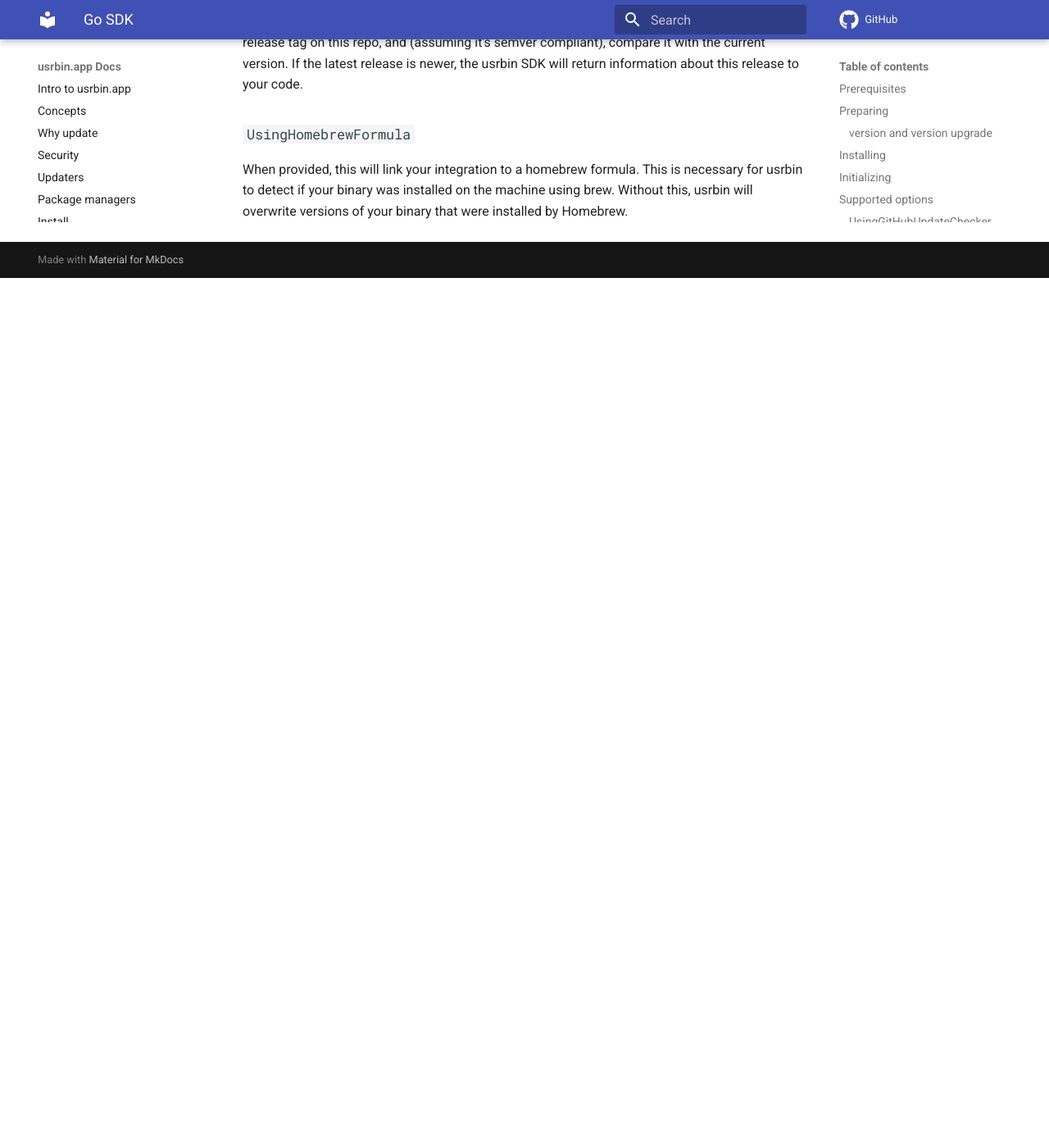
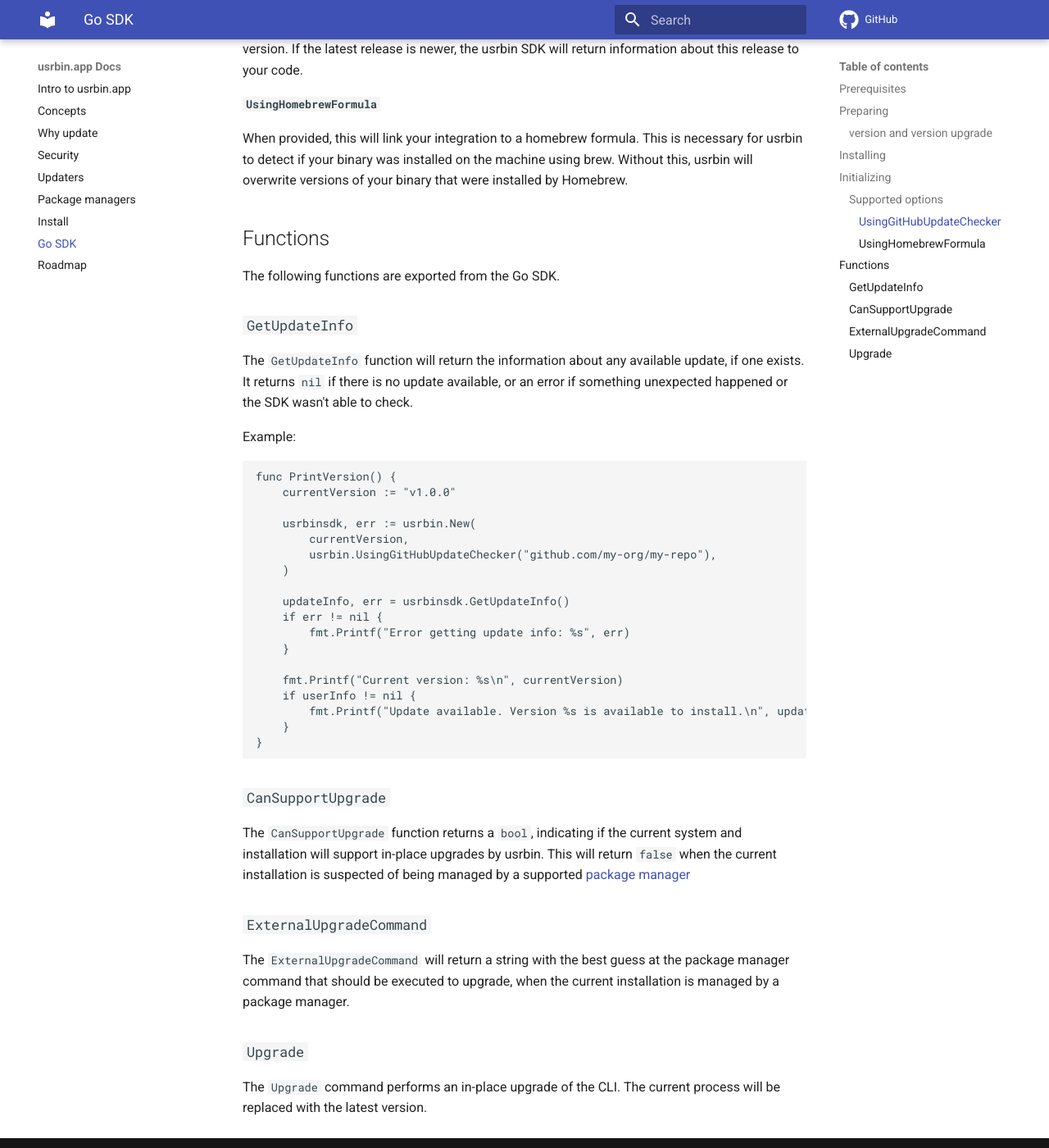
Before and after one commit to usrbinapp/usrbin-docs, an MkDocs documentation site: the page built from docs/sdks/go.md, in a window 1280 px wide and 1400 px high, scrolled down 1326 px. Shown: the whole window at 82% size. Built offline with MkDocs 1.6.1 and Material for MkDocs 9.7.7, drawn with Linux system fonts in a browser that asks for light colours; comment, search, counter and statistics services are not loaded; old or Windows-style settings are respelled for this version of MkDocs; before the commit the page ends 1665 px from its top, so only the background shows below that.

Commit message:
more go sdk docs

````diff
--- a/docs/sdks/go.md
+++ b/docs/sdks/go.md
@@ -43,12 +43,58 @@ usrbinsdk, err := usrbin.New(
 )
 ```
 
-## Supported options
+### Supported options
 
-### `UsingGitHubUpdateChecker`
+#### `UsingGitHubUpdateChecker`
 
 When provided, this will be the source used for checking for updates. Usrbin will query the latest release tag on this repo, and (assuming it's semver compliant), compare it with the current version. If the latest release is newer, the usrbin SDK will return information about this release to your code.
 
-### `UsingHomebrewFormula`
+#### `UsingHomebrewFormula`
 
 When provided, this will link your integration to a homebrew formula. This is necessary for usrbin to detect if your binary was installed on the machine using brew. Without this, usrbin will overwrite versions of your binary that were installed by Homebrew.
+
+## Functions
+
+The following functions are exported from the Go SDK.
+
+### `GetUpdateInfo`
+
+The `GetUpdateInfo` function will return the information about any available update, if one exists. It returns `nil` if there is no update available, or an error if something unexpected happened or the SDK wasn't able to check.
+
+Example:
+
+```
+func PrintVersion() {
+    currentVersion := "v1.0.0"
+
+    usrbinsdk, err := usrbin.New(
+	    currentVersion,
+	    usrbin.UsingGitHubUpdateChecker("github.com/my-org/my-repo"),
+    )
+
+    updateInfo, err = usrbinsdk.GetUpdateInfo()
+    if err != nil {
+        fmt.Printf("Error getting update info: %s", err)
+    }
+
+    fmt.Printf("Current version: %s\n", currentVersion)
+    if userInfo != nil {
+        fmt.Printf("Update available. Version %s is available to install.\n", updateInfo.LatestVersion)
+    }
+}
+```
+
+### `CanSupportUpgrade`
+
+The `CanSupportUpgrade` function returns a `bool`, indicating if the current system and installation will support
+in-place upgrades by usrbin. This will return `false` when the current installation is suspected of being managed
+by a supported [package manager](../package-managers)
+
+### `ExternalUpgradeCommand`
+
+The `ExternalUpgradeCommand` will return a string with the best guess at the package manager command that should
+be executed to upgrade, when the current installation is managed by a package manager.
+
+### `Upgrade`
+
+The `Upgrade` command performs an in-place upgrade of the CLI. The current process will be replaced with the latest version.
````
Also changed, not shown: docs/security.md (+1 -1 lines).
